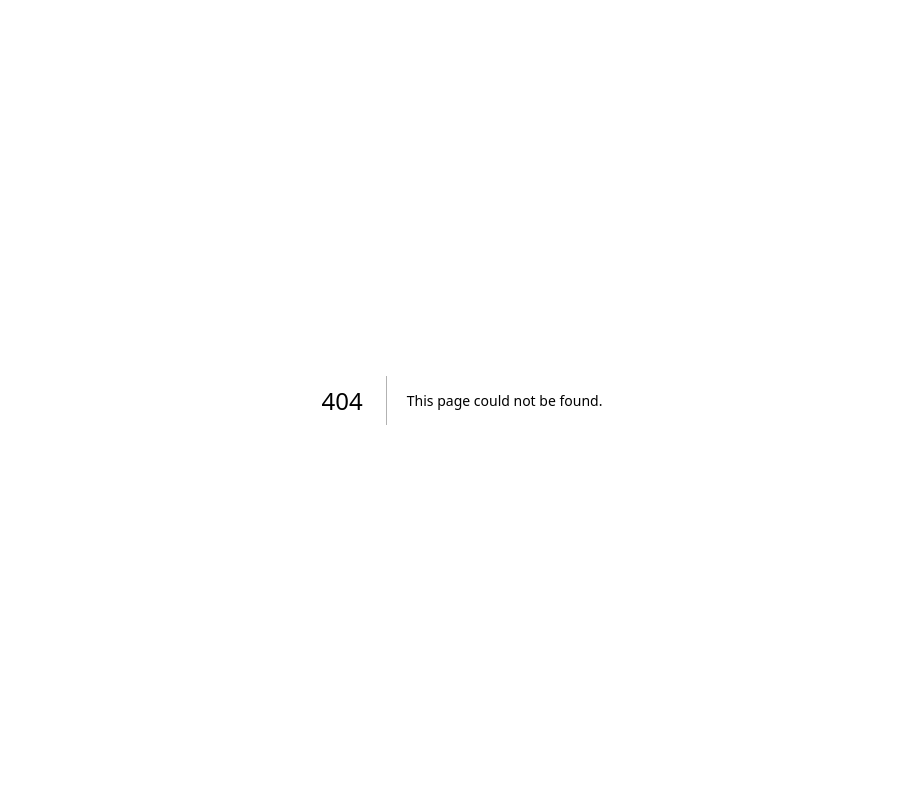
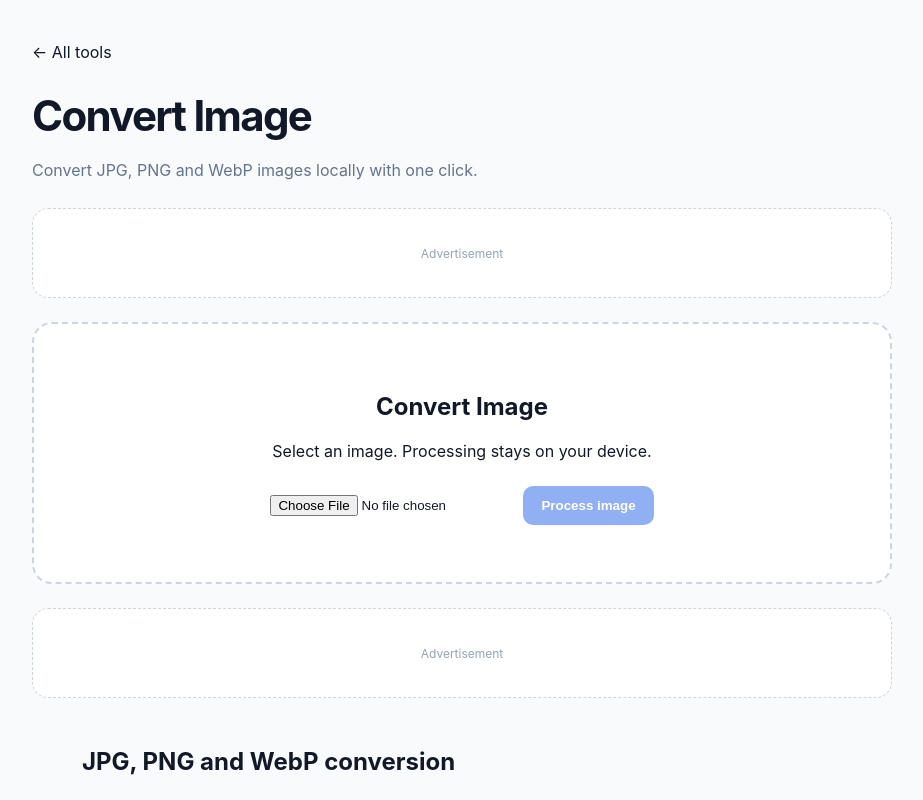
Before and after one commit to yiminggod1/pdf-tools, a Next.js app: page /pdf-tools/convert-image in a window 1280 px wide. Before the commit this address had no page. Shown: the top 800 px of the page, without its empty margins (178-1101 px from the left). Built offline with nearby package versions, Linux system fonts and the light colour scheme.

Commit message:
Expand PDF and image tools

```diff
--- /dev/null
+++ b/app/convert-image/page.tsx
@@ -0,0 +1,3 @@
+import ImageTool from "../../components/ImageTool";import AdSlot from "../../components/AdSlot";
+export const metadata={title:"Convert Image JPG PNG WebP Online",description:"Convert images between JPG, PNG and WebP in your browser."};
+export default function Page(){return <main className="toolpage"><a href="/">← All tools</a><h1>Convert Image</h1><p className="lead">Convert JPG, PNG and WebP images locally with one click.</p><AdSlot/><ImageTool mode="convert"/><AdSlot/><section className="content"><h2>JPG, PNG and WebP conversion</h2><p>Choose an output format for compatibility, web delivery or editing workflows. Your source image stays on your device.</p></section></main>}
```
